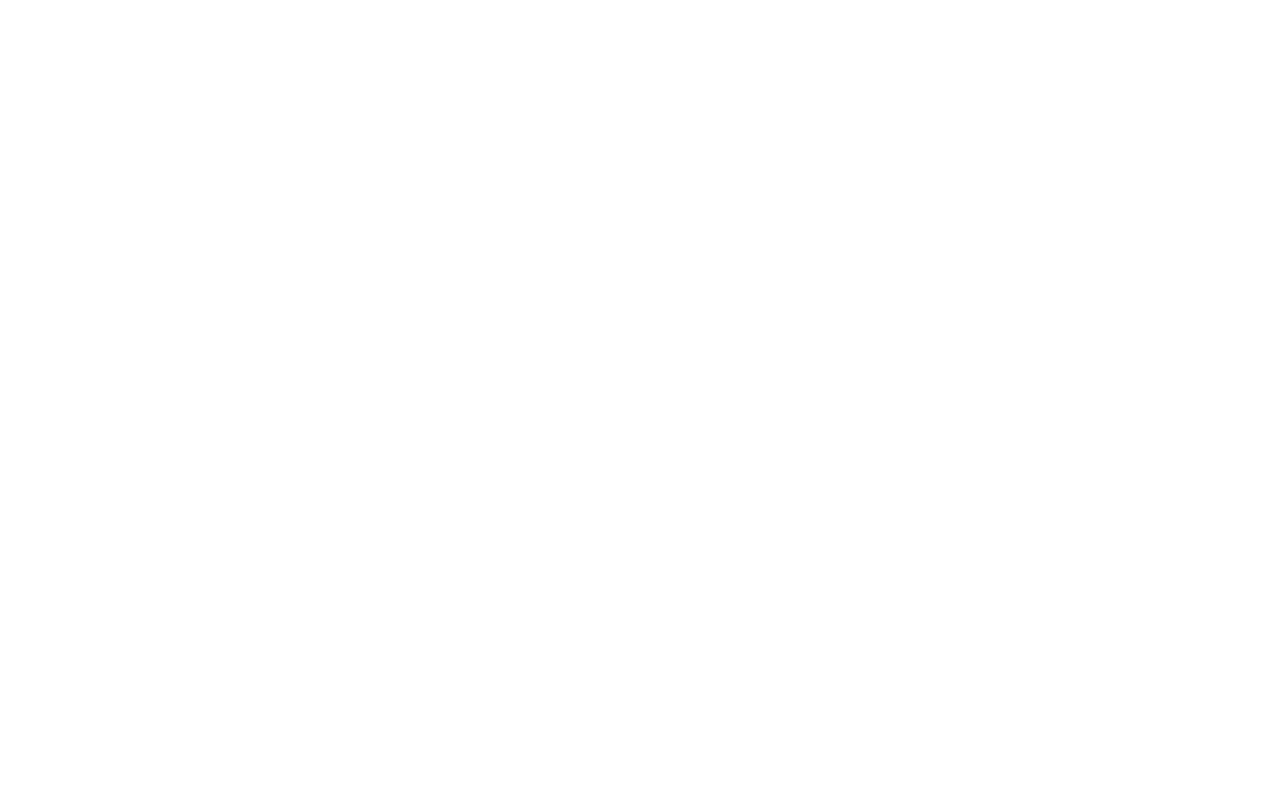
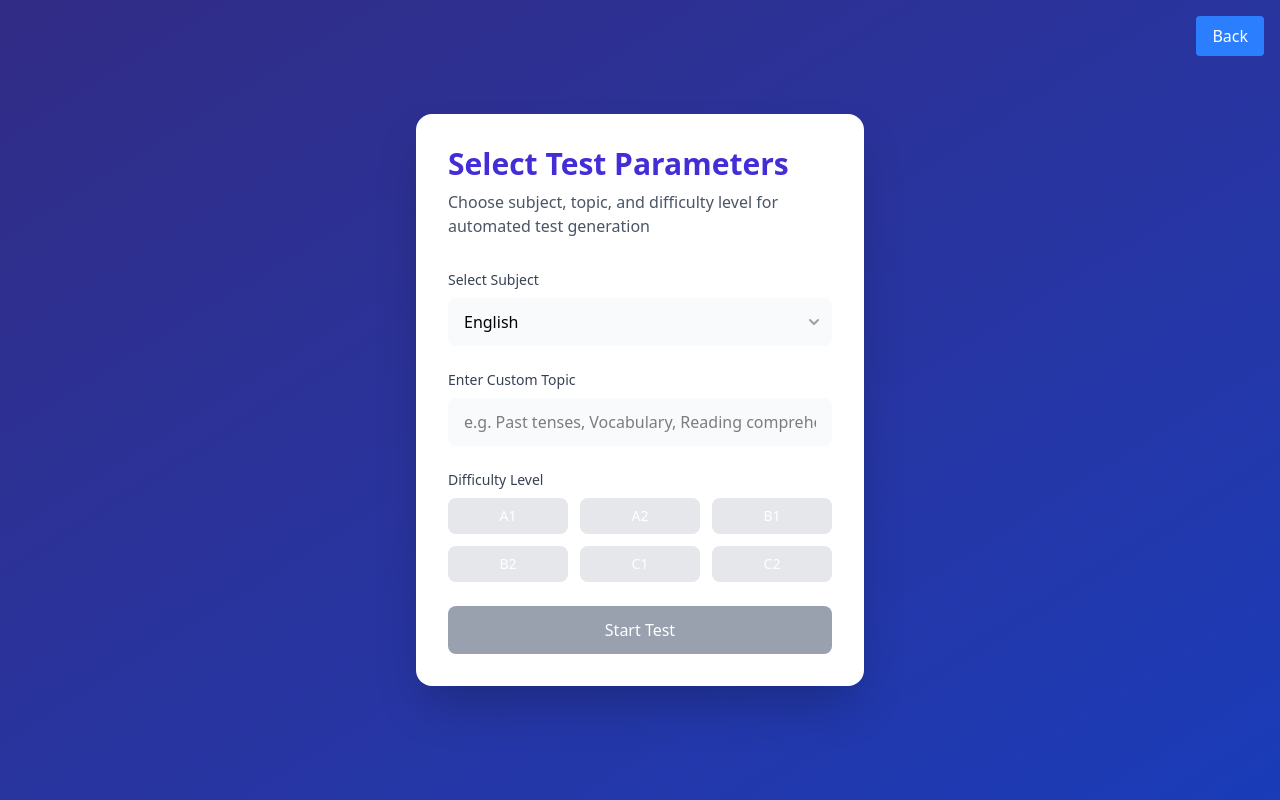
Before and after one commit to zxctilteddeadinsideghoul/so-testy, a React (Vite) app: page /create in a window 1280 px wide. Before the commit this address had no page. Built offline with nearby package versions, Linux system fonts and the light colour scheme.

Commit message:
testCreatingSettingsChoice

```diff
--- a/src/Components/AppRouter.jsx
+++ b/src/Components/AppRouter.jsx
@@ -3,6 +3,8 @@
 import {Auth} from "./Auth/Auth.jsx";
 import WelcomeLayout from "./WelcomeLayout.jsx";
 import {AuthLayout} from "./Auth/AuthLayout.jsx";
+import {TestCreatingLayout} from "./TestCreating/TestCreatingLayout.jsx";
+import {TestCreating} from "./TestCreating/TestCreating.jsx";
 
 const AppRouter = () => {
     return (
@@ -18,6 +20,11 @@
                 <Route path="/auth" element={<AuthLayout />}>
                     <Route index element={<Auth />} />
                 </Route>
+
+                {/** Routes for TestCreating */}
+                <Route path="/create" element={<TestCreatingLayout />}>
+                    <Route index element={<TestCreating/>} />
+                </Route>
             </Routes>
         </BrowserRouter>
     )
--- /dev/null
+++ b/src/Components/TestCreating/Forms/TestSettingsChoice.jsx
@@ -0,0 +1,163 @@
+import React, { useState } from 'react';
+
+export default function TestSettingsChoice() {
+    const [selectedSubject, setSelectedSubject] = useState('English');
+    const [customTopic, setCustomTopic] = useState('');
+    const [selectedDifficulty, setSelectedDifficulty] = useState('');
+    const [isSubmitted, setIsSubmitted] = useState(false);
+
+    const subjects = [
+        'English',
+        'Math',
+        'Science',
+        'History',
+        'Literature',
+        'Programming',
+        'Geography',
+        'Economics',
+        'Philosophy'
+    ];
+
+    const difficultyLevels = {
+        English: ['A1', 'A2', 'B1', 'B2', 'C1', 'C2'],
+        default: ['Easy', 'Medium', 'Hard']
+    };
+
+    const placeholders = {
+        English: 'e.g. Past tenses, Vocabulary, Reading comprehension',
+        Math: 'e.g. Algebra, Calculus, Geometry',
+        Science: 'e.g. Biology, Chemistry, Physics',
+        History: 'e.g. World Wars, Ancient Civilizations, Modern History',
+        Literature: 'e.g. Shakespeare, Poetry Analysis, Literary Devices',
+        Programming: 'e.g. JavaScript, Python, Algorithms',
+        Geography: 'e.g. Climate Zones, Map Reading, Cultural Regions',
+        Economics: 'e.g. Microeconomics, Macroeconomics, Financial Markets',
+        Philosophy: 'e.g. Ethics, Metaphysics, Political Philosophy'
+    };
+
+    const handleSubmit = (e) => {
+        e.preventDefault();
+        if (selectedSubject && customTopic.trim() && selectedDifficulty) {
+            setIsSubmitted(true);
+            console.log('Selected Subject:', selectedSubject);
+            console.log('Topic:', customTopic);
+            console.log('Difficulty:', selectedDifficulty);
+        }
+    };
+
+    const getDifficultyOptions = () => {
+        return difficultyLevels[selectedSubject] || difficultyLevels.default;
+    };
+
+    return (
+        <div className="min-h-screen bg-gradient-to-br from-indigo-900 to-blue-800 flex items-center justify-center p-4">
+            <div className="bg-white rounded-2xl shadow-2xl max-w-md w-full p-8 transform transition-all duration-300 hover:scale-105">
+                <h1 className="text-3xl font-bold text-indigo-700 mb-2">Select Test Parameters</h1>
+                <p className="text-gray-600 mb-8">Choose subject, topic, and difficulty level for automated test generation</p>
+
+                <form onSubmit={handleSubmit} className="space-y-6">
+                    <div>
+                        <label htmlFor="subject" className="block text-sm font-medium text-gray-700 mb-2">
+                            Select Subject
+                        </label>
+                        <div className="relative">
+                            <select
+                                id="subject"
+                                value={selectedSubject}
+                                onChange={(e) => {
+                                    setSelectedSubject(e.target.value);
+                                    setCustomTopic('');
+                                    setSelectedDifficulty('');
+                                }}
+                                className="block w-full pl-4 pr-10 py-3 text-base border-gray-300 focus:outline-none focus:ring-2 focus:ring-blue-500 focus:border-blue-500 rounded-lg appearance-none bg-gray-50"
+                                required
+                            >
+                                <option value="" disabled>Select a subject</option>
+                                {subjects.map((subject) => (
+                                    <option key={subject} value={subject}>{subject}</option>
+                                ))}
+                            </select>
+                            <div className="absolute inset-y-0 right-0 flex items-center px-2 pointer-events-none">
+                                <svg className="h-5 w-5 text-gray-400" viewBox="0 0 20 20" fill="currentColor">
+                                    <path fillRule="evenodd" d="M5.293 7.293a1 1 0 011.414 0L10 10.586l3.293-3.293a1 1 0 111.414 1.414l-4 4a1 1 0 01-1.414 0l-4-4a1 1 0 010-1.414z" clipRule="evenodd" />
+                                </svg>
+                            </div>
+                        </div>
+                    </div>
+
+                    <div>
+                        <label htmlFor="custom-topic" className="block text-sm font-medium text-gray-700 mb-2">
+                            Enter Custom Topic
+                        </label>
+                        <input
+                            type="text"
+                            id="custom-topic"
+                            value={customTopic}
+                            onChange={(e) => setCustomTopic(e.target.value)}
+                            placeholder={placeholders[selectedSubject]}
+                            className="block w-full pl-4 pr-4 py-3 text-base border-gray-300 focus:outline-none focus:ring-2 focus:ring-blue-500 focus:border-blue-500 rounded-lg bg-gray-50"
+                            required
+                        />
+                    </div>
+
+                    <div>
+                        <label className="block text-sm font-medium text-gray-700 mb-2">
+                            Difficulty Level
+                        </label>
+                        <div className="grid grid-cols-3 gap-3">
+                            {getDifficultyOptions().map((level) => {
+                                const colors = {
+                                    A1: 'bg-green-600',
+                                    A2: 'bg-yellow-600',
+                                    B1: 'bg-blue-500',
+                                    B2: 'bg-indigo-700',
+                                    C1: 'bg-purple-600',
+                                    C2: 'bg-pink-600',
+                                    Easy: 'bg-green-600',
+                                    Medium: 'bg-yellow-600',
+                                    Hard: 'bg-red-600'
+                                };
+
+                                return (
+                                    <button
+                                        key={level}
+                                        type="button"
+                                        onClick={() => setSelectedDifficulty(level)}
+                                        className={`px-4 py-2 text-sm font-medium text-white rounded-lg transition-all transform hover:scale-105 focus:outline-none ${
+                                            selectedDifficulty === level
+                                                ? `${colors[level]} shadow-lg`
+                                                : 'bg-gray-200 text-gray-700 hover:bg-gray-300'
+                                        }`}
+                                    >
+                                        {level}
+                                    </button>
+                                );
+                            })}
+                        </div>
+                    </div>
+
+                    <button
+                        type="submit"
+                        disabled={!selectedSubject || !customTopic.trim() || !selectedDifficulty}
+                        className={`w-full py-3 px-4 rounded-lg text-white font-medium transition-all transform hover:scale-105 focus:outline-none focus:ring-2 focus:ring-offset-2 focus:ring-blue-500 ${
+                            selectedSubject && customTopic.trim() && selectedDifficulty
+                                ? 'bg-blue-500 hover:bg-indigo-700'
+                                : 'bg-gray-400 cursor-not-allowed'
+                        }`}
+                    >
+                        Start Test
+                    </button>
+                </form>
+
+                {isSubmitted && (
+                    <div className="mt-6 p-4 bg-blue-50 rounded-lg text-blue-800 text-center animate-fadeIn">
+                        <p className="font-medium">Test started! You selected:</p>
+                        <p className="mt-1">Subject: <span className="font-bold">{selectedSubject}</span></p>
+                        <p className="mt-1">Topic: <span className="font-bold">{customTopic}</span></p>
+                        <p className="mt-1">Difficulty: <span className="font-bold">{selectedDifficulty}</span></p>
+                    </div>
+                )}
+            </div>
+        </div>
+    );
+}
--- /dev/null
+++ b/src/Components/TestCreating/TestCreating.jsx
@@ -0,0 +1,13 @@
+import TestSettingsChoice from "./Forms/TestSettingsChoice.jsx";
+
+/**
+ * Auth page representation
+ * @returns {JSX.Element} Page
+ */
+export const TestCreating = () => {
+    return (
+        <>
+            <TestSettingsChoice/>
+        </>
+    );
+};
--- /dev/null
+++ b/src/Components/TestCreating/TestCreatingLayout.jsx
@@ -0,0 +1,26 @@
+import {Outlet} from "react-router-dom";
+import {useNavigate} from "react-router-dom";
+
+/**
+ * WelcomeLayout for 'Auth' page
+ * @returns {JSX.Element} Page
+ */
+export const TestCreatingLayout = () => {
+    const navigate = useNavigate();
+
+    const handleBack = () => {
+        navigate("/");
+    };
+
+    return (
+        <>
+            <button
+                className="absolute top-4 right-4 z-10 px-4 py-2 bg-blue-500 text-white rounded hover:bg-blue-600 transition-colors"
+                onClick={handleBack}
+            >
+                Back
+            </button>
+            <Outlet/>
+        </>
+    );
+};
--- a/src/Components/WelcomePage.jsx
+++ b/src/Components/WelcomePage.jsx
@@ -1,11 +1,15 @@
 // WelcomePage Component (unchanged from previous implementation)
+import { useNavigate } from "react-router-dom";
+
 const WelcomePage = () => {
+    const navigate = useNavigate();
+
     return (
         <main className="flex-grow h-full w-full px-4 py-8">
             {/* Hero Section with Image Placeholder */}
             <section className="relative h-64 md:h-80 bg-cover bg-center mb-12 w-full"
-                     style={{backgroundImage: `url('https://placehold.co/1200x400/007BFF/FFFFFF?text=Welcome+to+So+Testy ')`}}>
-                <div className="absolute inset-0 bg-black opacity-30 flex flex-col items-center justify-center">
+                     style={{backgroundImage: `url('https://placehold.co/1200x400/007BFF/FFFFFF?text=')`}}>
+                <div className="absolute inset-0 bg-black opacity-100 flex flex-col items-center justify-center">
                     <h2 className="text-3xl md:text-4xl font-bold text-white text-center max-w-2xl">
                         Create, Take, and Share Interactive Tests
                     </h2>
@@ -21,6 +25,7 @@
                     <h3 className="text-2xl font-bold text-gray-800 text-center mb-8">Create New Test</h3>
                     <div className="flex flex-wrap justify-center gap-6">
                         <button
+                            onClick={() => navigate("/create")}
                             className="px-8 py-4 bg-yellow-500 text-white font-semibold rounded-lg shadow-md hover:bg-yellow-600 transition duration-300 transform hover:scale-105">
                             Start Creating
                         </button>
```
